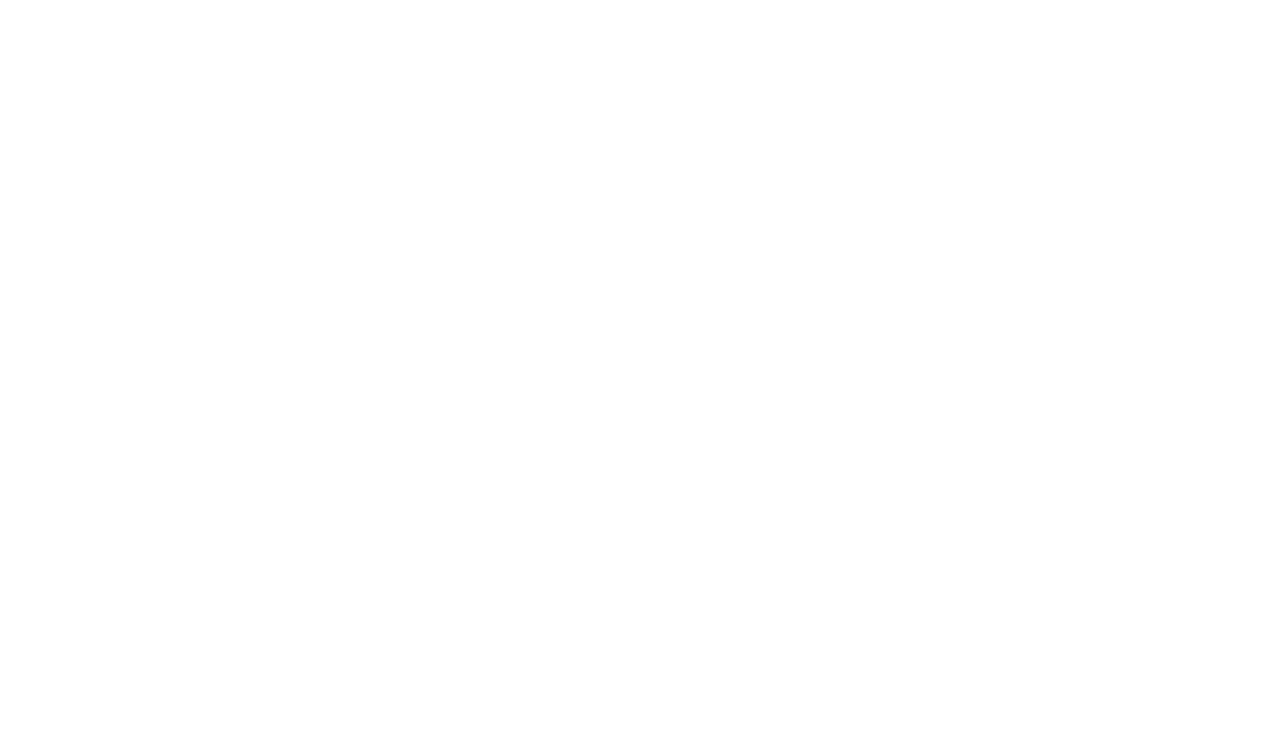
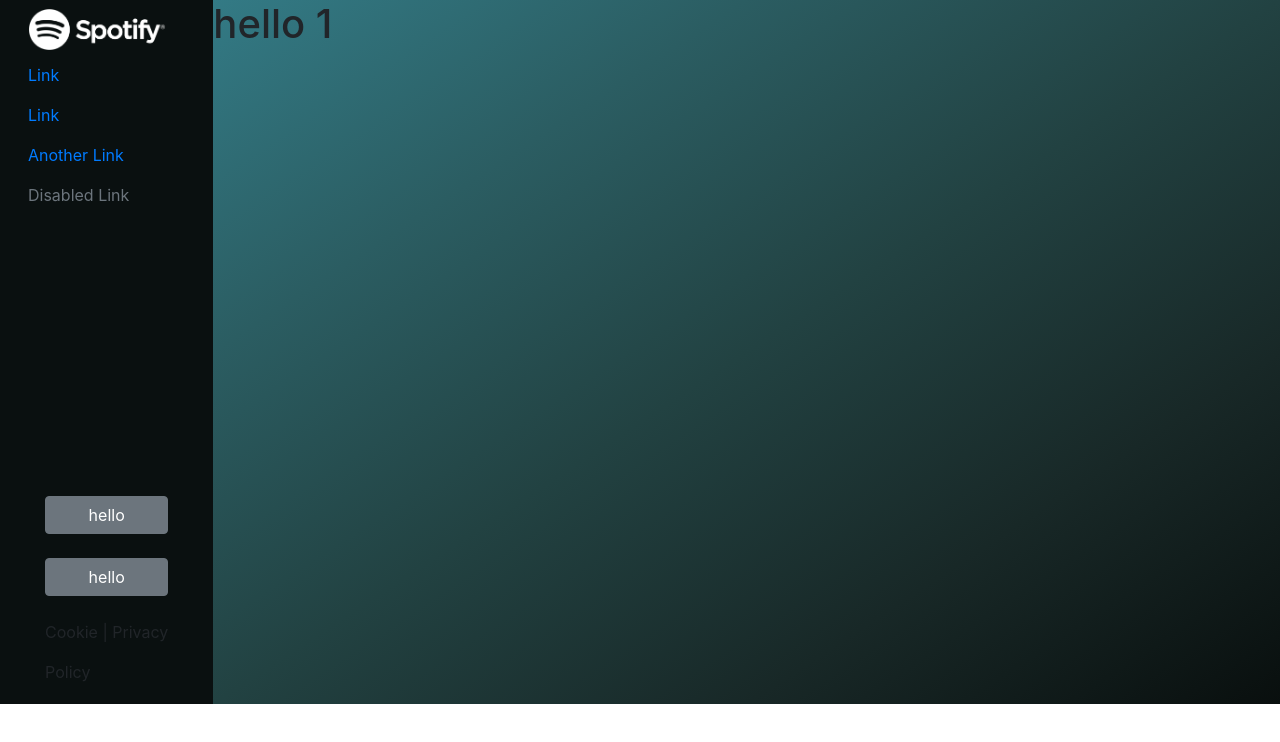
Before and after one commit to jeffascript/Spotify_Mockup_React, a React (Create React App) app: page / in a window 1280 px wide. Shown: the top 742 px of the page. Built offline with nearby package versions, Linux system fonts and the light colour scheme.

Commit message:
layout w.i.p

```diff
--- a/package.json
+++ b/package.json
@@ -11,7 +11,8 @@
     "react": "^16.12.0",
     "react-bootstrap": "^1.0.0-beta.16",
     "react-dom": "^16.12.0",
-    "react-scripts": "3.3.1"
+    "react-scripts": "3.3.1",
+    "reactstrap": "^8.4.1"
   },
   "scripts": {
     "start": "react-scripts start",
--- /dev/null
+++ b/src/Components/HomePage.jsx
@@ -0,0 +1,15 @@
+import React, { Component } from 'react';
+
+class HomePage extends Component {
+    render() {
+        return (
+            <main className="mainstyle h-100">
+                <h1>
+                    hello 1
+                </h1>
+            </main>
+        );
+    }
+}
+
+export default HomePage;
--- a/src/Components/Main.jsx
+++ b/src/Components/Main.jsx
@@ -1,4 +1,7 @@
 import React, { Component } from "react";
+import { Container, Row, Col } from 'reactstrap';
+import SideNav from "./SideNav";
+import HomePage from "./HomePage";
 
 
 class Main extends Component {
@@ -8,6 +11,23 @@
 
     return (
       <>
+     <Container fluid className="h-100 m0 overflow-hidden p-0" >
+
+        <Row className="w-100 mx-0 p-0" style={{ height: "calc(100% - 6em)"}}>
+            <Col xs="3" sm="3" md="3" lg="2" xl="2" className="p-0 h-100">
+                <SideNav />
+            </Col>
+            <Col  className="p-0 h-100">
+            <HomePage />
+            </Col>
+
+        </Row>
+
+        <footer className="position-sticky mb-0"></footer>
+
+
+     </Container>
+
 
       </>
     );
--- /dev/null
+++ b/src/Components/SideNav.jsx
@@ -0,0 +1,60 @@
+import React, { Component } from "react";
+import { NavItem, Nav, NavLink, NavbarBrand, Button } from "reactstrap";
+import navlogo from "./lib/logo.png";
+
+class SideNav extends Component {
+  render() {
+    return (
+      <div className="sidenavStyle h-100 p-1 overflow-hidden" >
+
+        <div className="h-100 d-flex  flex-column justify-content-between  align-items-center ">
+            <div className="pl-2">
+              <Nav vertical>
+              <NavbarBrand>
+                      <img
+                        src={navlogo}
+                        alt="Spotify Logo"
+                        width="85%"
+                        height="20%"
+                        className="pl-3"
+                      />
+                    </NavbarBrand>
+
+                  <div>
+
+                    <NavItem>
+                      <NavLink href="#">Link</NavLink>
+                    </NavItem>
+                    <NavItem>
+                      <NavLink href="#">Link</NavLink>
+                    </NavItem>
+                    <NavItem>
+                      <NavLink href="#">Another Link</NavLink>
+                    </NavItem>
+                    <NavItem>
+                      <NavLink disabled href="#">
+                        Disabled Link
+                      </NavLink>
+                    </NavItem>
+                  </div>
+
+              </Nav>
+            </div>
+
+            <div className="d-flex flex-column justify-content-around ">
+              <div className="d-flex flex-column justify-content-betweeen align-content-between">
+                  <Button>hello</Button>
+                  &nbsp;
+                  <Button>hello</Button>
+                  &nbsp;
+              </div>
+              <p>Cookie |  Privacy   </p> <p>Policy</p>
+
+            </div>
+        </div>
+      </div>
+    );
+  }
+}
+
+export default SideNav;
--- a/src/index.css
+++ b/src/index.css
@@ -10,9 +10,26 @@
     sans-serif;
   -webkit-font-smoothing: antialiased;
   -moz-osx-font-smoothing: grayscale;
+  height: 100vh;
+  width: 100vw;
+
 }
 
 code {
   font-family: source-code-pro, Menlo, Monaco, Consolas, 'Courier New',
     monospace;
 }
+
+/* Background CSS **********/
+
+/* text style: #9E9E9E */
+
+/* hover text style : white */
+
+.mainstyle{
+  background-image: linear-gradient(to right bottom, #337a85, #2b5d62, #224242, #182827, #090f0e);
+}
+
+.sidenavStyle{
+  background: #0A1010;
+}
--- a/src/index.js
+++ b/src/index.js
@@ -3,7 +3,8 @@
 import './index.css';
 // import App from './App';
 import * as serviceWorker from './serviceWorker';
-import 'bootstrap/dist/css/bootstrap.min.css';
+//import "antd/dist/antd.css";
+ import 'bootstrap/dist/css/bootstrap.min.css';
 import Main from './Components/Main';
 
 
```
Also changed, not shown: src/Components/lib/logo.png (added), 1 other file (tests, documents, lock files or other folders).
